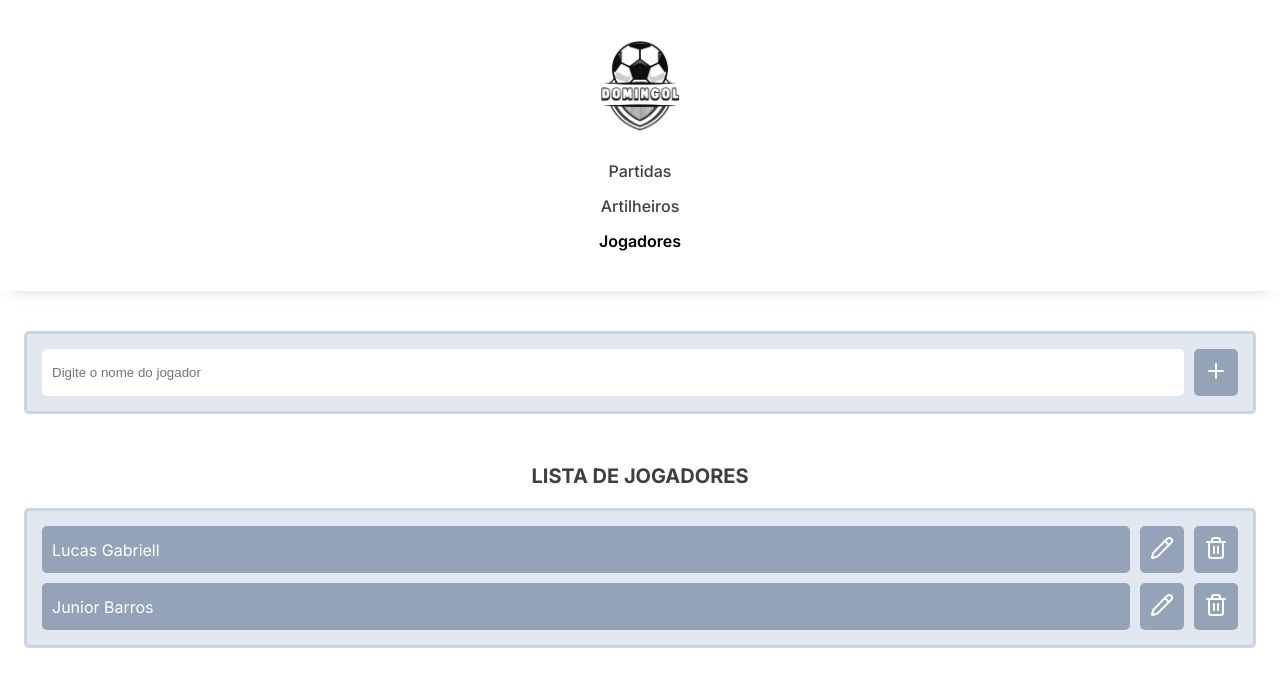
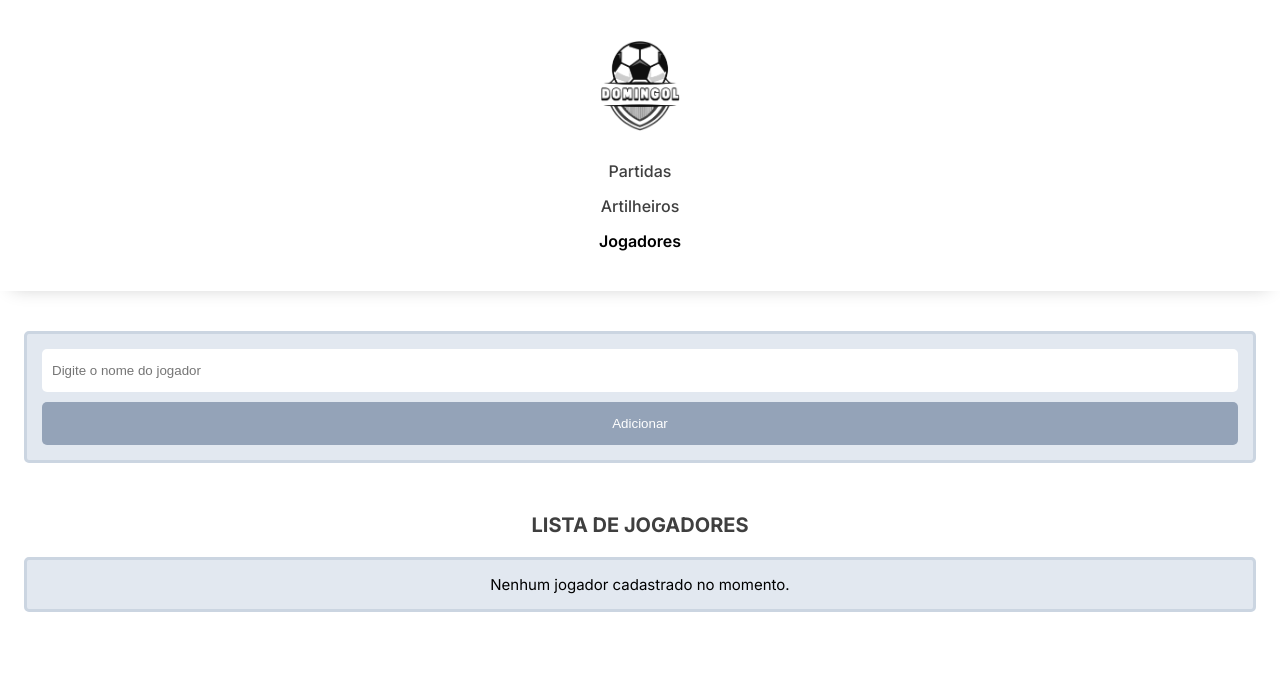
Before and after one commit to lucasgabriell97/domingol, a React (Vite) app: page /jogadores in a window 1280 px wide. Shown: the top 686 px of the page. Built offline with nearby package versions, Linux system fonts and the light colour scheme.

Commit message:
feat: adicionando validação no input com react hook form e salvando os nomes no local storage

```diff
--- a/package.json
+++ b/package.json
@@ -13,6 +13,7 @@
     "lucide-react": "^0.469.0",
     "react": "^18.3.1",
     "react-dom": "^18.3.1",
+    "react-hook-form": "^7.54.2",
     "react-router": "^7.1.0",
     "styled-components": "^6.1.13"
   },
--- a/src/components/Button/styles.ts
+++ b/src/components/Button/styles.ts
@@ -1,10 +1,12 @@
 import styled from "styled-components";
 
 export const Button = styled.button`
+  height: 4.3rem;
   background-color: var(--gray-400);
   border-radius: 5px;
   border: none;
   color: var(--white);
+  cursor: pointer;
 
   padding: 1rem;
 `
--- a/src/components/Input/Input.tsx
+++ b/src/components/Input/Input.tsx
@@ -1,25 +1,23 @@
-import React from "react";
+import React, { InputHTMLAttributes } from "react";
 import * as S from "./styles";
 
-interface InputProps {
-  type: string;
+import { UseFormRegisterReturn } from "react-hook-form";
+
+interface InputProps extends InputHTMLAttributes<HTMLInputElement> {
   placeholder: string;
-  value: string;
-  onChange: (event: React.ChangeEvent<HTMLInputElement>) => void;
+  register: UseFormRegisterReturn;
 }
 
 export const Input: React.FC<InputProps> = ({
-  type,
   placeholder,
-  value,
-  onChange,
+  register,
+  ...rest
 }) => {
   return (
     <S.Input
-      type={type}
       placeholder={placeholder}
-      value={value}
-      onChange={onChange}
+      {...register}
+      {...rest}
     />
   );
 };
--- a/src/components/Input/styles.ts
+++ b/src/components/Input/styles.ts
@@ -2,9 +2,9 @@ import styled from "styled-components";
 
 export const Input = styled.input`
   width: 100%;
+  height: 4.3rem;
   border-radius: 5px;
   border: 1px solid var(--gray-500);
 
-
   padding: 1rem;
 `
--- a/src/pages/Players/AddPlayer/AddPlayer.tsx
+++ b/src/pages/Players/AddPlayer/AddPlayer.tsx
@@ -1,36 +1,48 @@
 import React from "react";
 import * as S from "./styles";
 
-import { Plus } from "lucide-react";
+import { useForm } from "react-hook-form";
 
 import { Input } from "../../../components/Input/Input";
 import { Button } from "../../../components/Button/Button";
 
-export const AddPlayer: React.FC = () => {
-  const [name, setName] = React.useState<string>("");
+interface AddPlayerProps {
+  onAddPlayerSubmit: (name: string) => void;
+}
 
-  // const handleAddPlayer = (e: React.FormEvent) => {
-  //   e.preventDefault();
+export const AddPlayer: React.FC<AddPlayerProps> = ({ onAddPlayerSubmit }) => {
+  const {
+    register,
+    handleSubmit,
+    reset,
+    formState: { errors },
+  } = useForm<{ name: string }>();
 
-  //   setPlayers((prevPlayers) => [
-  //     ...prevPlayers,
-  //     { id: prevPlayers.length + 1, name },
-  //   ]);
-
-  //   setName("")
-  // };
+  const onSubmit = ({ name }: { name: string }) => {
+    onAddPlayerSubmit(name);
+    console.log(name);
+    reset({ name: "" });
+  };
 
   return (
-    <S.Form>
-      <Input
-        type="text"
-        placeholder="Digite o nome do jogador"
-        value={name}
-        onChange={(e) => setName(e.target.value)}
-      />
-      <Button>
-        <Plus />
-      </Button>
+    <S.Form onSubmit={handleSubmit(onSubmit)}>
+      <S.InputWrapper>
+        <Input
+          type="text"
+          placeholder="Digite o nome do jogador"
+          register={register("name", {
+            required: "O nome é obrigatório.",
+            validate: (value) => value.trim() !== "" || "O nome não pode conter espaços vazios.",
+            pattern: {
+              value: /^[a-zA-ZÀ-ÿ\s]+$/,
+              message: "Apenas letras e espaços são permitidos.",
+            },
+          })}
+        />
+        {errors.name && <S.ErrorMessage>{errors.name.message}</S.ErrorMessage>}
+      </S.InputWrapper>
+
+      <Button>Adicionar</Button>
     </S.Form>
   );
 };
--- a/src/pages/Players/AddPlayer/styles.ts
+++ b/src/pages/Players/AddPlayer/styles.ts
@@ -6,7 +6,20 @@ export const Form = styled.form`
   border-radius: 5px;
 
   padding: 1.5rem;
+  margin-bottom: 5rem;
 
   display: flex;
+  flex-direction: column;
   gap: 1rem;
 `
+
+export const InputWrapper = styled.div`
+    display: flex;
+    flex-direction: column;
+    gap: 0.5rem;
+`
+
+export const ErrorMessage = styled.p`
+  color: red;
+  font-size: 1.1rem;
+`
--- a/src/pages/Players/PlayerList/PlayerList.tsx
+++ b/src/pages/Players/PlayerList/PlayerList.tsx
@@ -26,10 +26,10 @@ export const PlayerList: React.FC<PlayerListProps> = ({
           <S.ListItem key={player.id}>
             <S.PlayerName>{player.name}</S.PlayerName>
             <Button>
-              <Pencil />
+              <Pencil size={20} />
             </Button>
             <Button onClick={() => onDeletePlayerClick(player.id)}>
-              <Trash2 />
+              <Trash2 size={20} />
             </Button>
           </S.ListItem>
         ))
--- a/src/pages/Players/Players.tsx
+++ b/src/pages/Players/Players.tsx
@@ -10,16 +10,23 @@ interface Player {
 }
 
 export const Players: React.FC = () => {
-  const [players, setPlayers] = React.useState<Player[]>([
-    {
-      id: 1,
-      name: "Lucas Gabriell",
-    },
-    {
-      id: 2,
-      name: "Junior Barros",
-    },
-  ]);
+  const [players, setPlayers] = React.useState<Player[]>(() => {
+    const storedPlayers = localStorage.getItem("players");
+    return storedPlayers ? JSON.parse(storedPlayers) : [];
+  });
+
+  React.useEffect(() => {
+    localStorage.setItem("players", JSON.stringify(players));
+  }, [players]);
+
+  const onAddPlayerSubmit = (name: string) => {
+    const newPlayer = {
+      id: players.length + 1,
+      name,
+    };
+
+    setPlayers((prevPlayers) => [...prevPlayers, newPlayer]);
+  };
 
   const onDeletePlayerClick = (playerId: number) => {
     const newPlayers = players.filter((player) => player.id !== playerId);
@@ -29,11 +36,14 @@ export const Players: React.FC = () => {
   return (
     <S.Main className="container">
       <S.PlayersSection>
-        <AddPlayer />
+        <AddPlayer onAddPlayerSubmit={onAddPlayerSubmit} />
 
         <S.PlayerListWrapper>
           <S.Title>Lista de Jogadores</S.Title>
-          <PlayerList players={players} onDeletePlayerClick={onDeletePlayerClick} />
+          <PlayerList
+            players={players}
+            onDeletePlayerClick={onDeletePlayerClick}
+          />
         </S.PlayerListWrapper>
       </S.PlayersSection>
     </S.Main>
--- a/src/pages/Players/styles.ts
+++ b/src/pages/Players/styles.ts
@@ -2,11 +2,7 @@ import styled from "styled-components";
 
 export const Main = styled.main``
 
-export const PlayersSection = styled.section`
-  display: flex;
-  flex-direction: column;
-  gap: 5rem;
-`
+export const PlayersSection = styled.section``
 
 export const PlayerListWrapper = styled.div``
 
```
Also changed, not shown: 1 other file (tests, documents, lock files or other folders).
